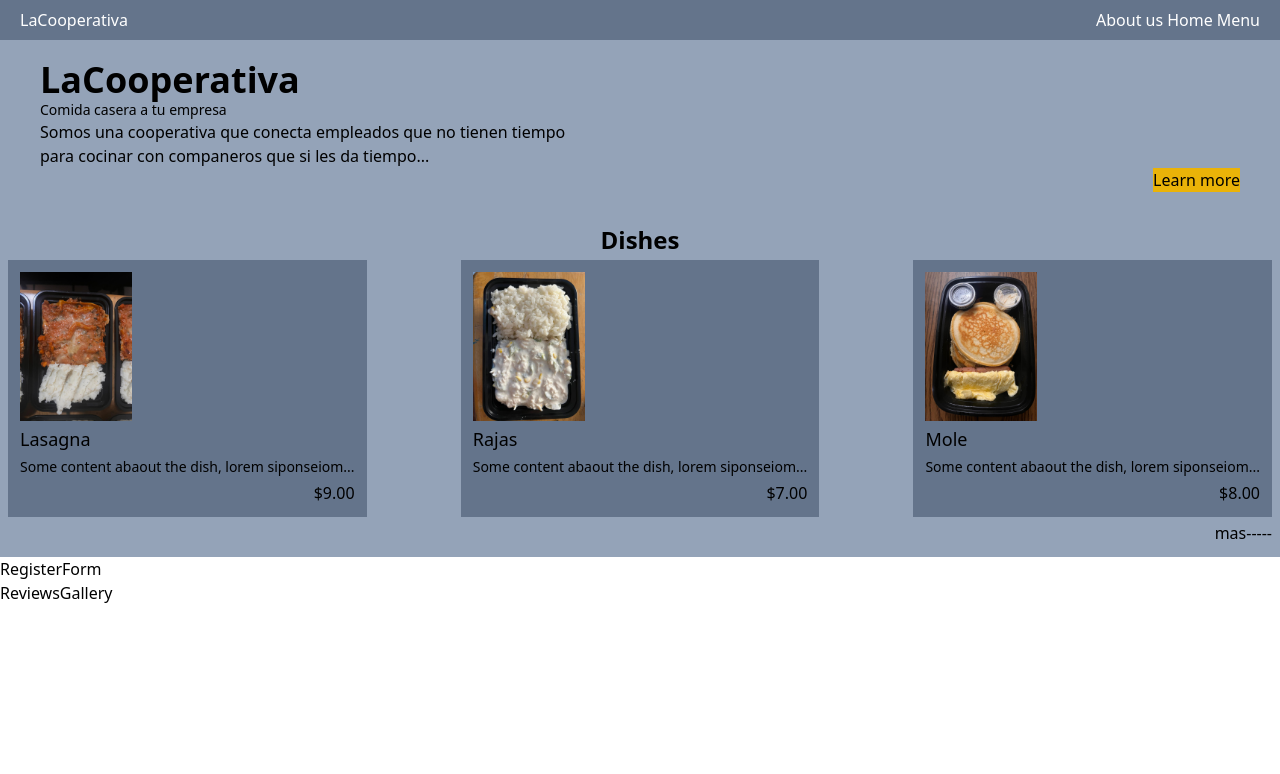
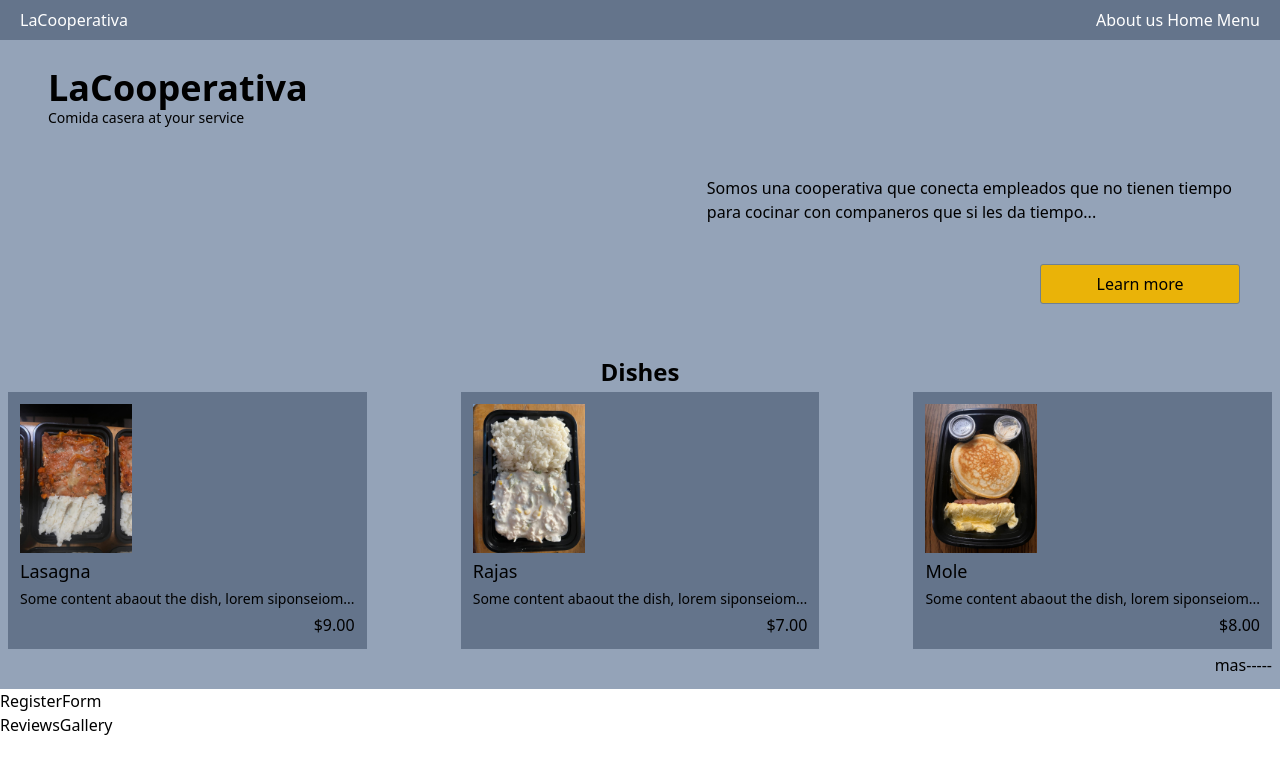
Before and after one commit to Pivanrios/test, a Next.js app: page / in a window 1280 px wide. Shown: the top 774 px of the page. Built offline with nearby package versions, Linux system fonts and the light colour scheme.

Commit message:
style add space

```diff
--- a/app/globals.css
+++ b/app/globals.css
@@ -1,3 +1,11 @@
 @tailwind base;
 @tailwind components;
 @tailwind utilities;
+
+
+.btn{
+    width: 200px;
+    height: 40px;
+    border: 1px slategray solid;
+    border-radius: 3px;
+}
--- a/components/HomeBanner.jsx
+++ b/components/HomeBanner.jsx
@@ -2,14 +2,14 @@ import React from 'react'
 
 function HomeBanner() {
   return (
-    <div id="banner" className='container flex flex-col px-10 py-5 bg-slate-400 justify-between'>
-      <h1 className='container flex flex-col'>
+    <div id="banner" className='container flex flex-col px-10 pt-5 py-10 bg-slate-400 justify-between'>
+      <h1 className='container flex flex-col p-2'>
         <b className='text-4xl'>LaCooperativa</b>
-        <span className='text-sm'>Comida casera a tu empresa</span>
+        <span className='text-sm'>Comida casera at your service</span>
       </h1>
-      <p className=' '>Somos una cooperativa que conecta empleados que no tienen tiempo <br/>
+      <p className='px-2 pt-10 pb-10 self-end '>Somos una cooperativa que conecta empleados que no tienen tiempo <br/>
       para cocinar con companeros que si les da tiempo... </p>
-      <button className='btn w-auto bg-yellow-500 self-end'>Learn more</button>
+      <button className='btn w-auto bg-yellow-500 self-end '>Learn more</button>
 
     </div>
   )
```
